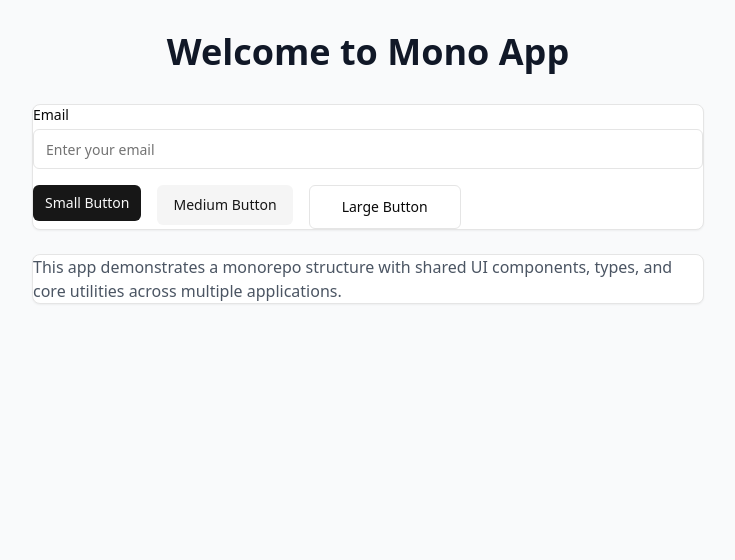
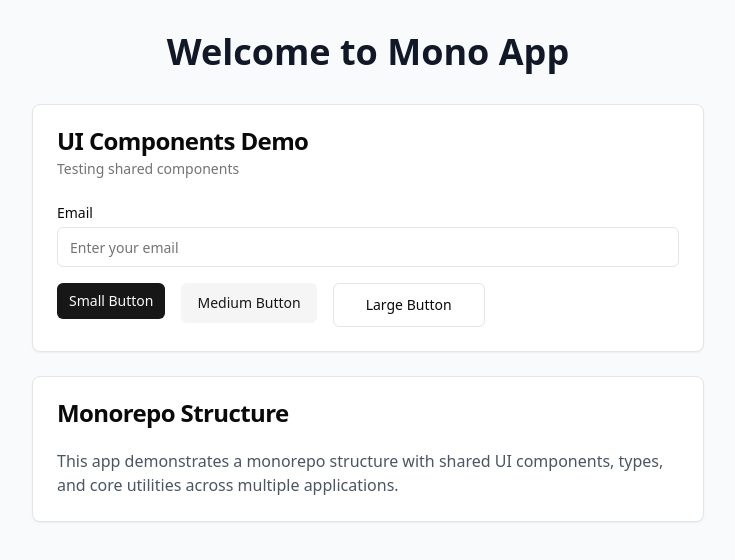
Before and after one commit to helloa1109/monorepo, a Next.js app in the folder apps/web/: page / in a window 1280 px wide. Shown: the top 560 px of the page, without its empty margins (272-1007 px from the left). Built offline with nearby package versions, Linux system fonts and the light colour scheme.

Commit message:
fix: type error

```diff
--- a/apps/web/src/app/page.tsx
+++ b/apps/web/src/app/page.tsx
@@ -1,6 +1,6 @@
 'use client';
 
-import { Button, Card, Input } from '@mono/ui';
+import { Button, Card, CardHeader, CardTitle, CardDescription, CardContent, Input } from '@mono/ui';
 
 export default function Home() {
   return (
@@ -12,7 +12,12 @@ export default function Home() {
           </h1>
 
           <div className="space-y-6">
-            <Card title="UI Components Demo" subtitle="Testing shared components">
+            <Card>
+              <CardHeader>
+                <CardTitle>UI Components Demo</CardTitle>
+                <CardDescription>Testing shared components</CardDescription>
+              </CardHeader>
+              <CardContent>
                 <div className="space-y-4">
                   <div>
                     <Input
@@ -36,13 +41,19 @@ export default function Home() {
                     </Button>
                   </div>
                 </div>
+              </CardContent>
             </Card>
 
-            <Card title="Monorepo Structure">
+            <Card>
+              <CardHeader>
+                <CardTitle>Monorepo Structure</CardTitle>
+              </CardHeader>
+              <CardContent>
                 <p className="text-gray-600">
                   This app demonstrates a monorepo structure with shared UI components,
                   types, and core utilities across multiple applications.
                 </p>
+              </CardContent>
             </Card>
           </div>
         </div>
```
Lines whose indentation alone changed are shown as unchanged.
